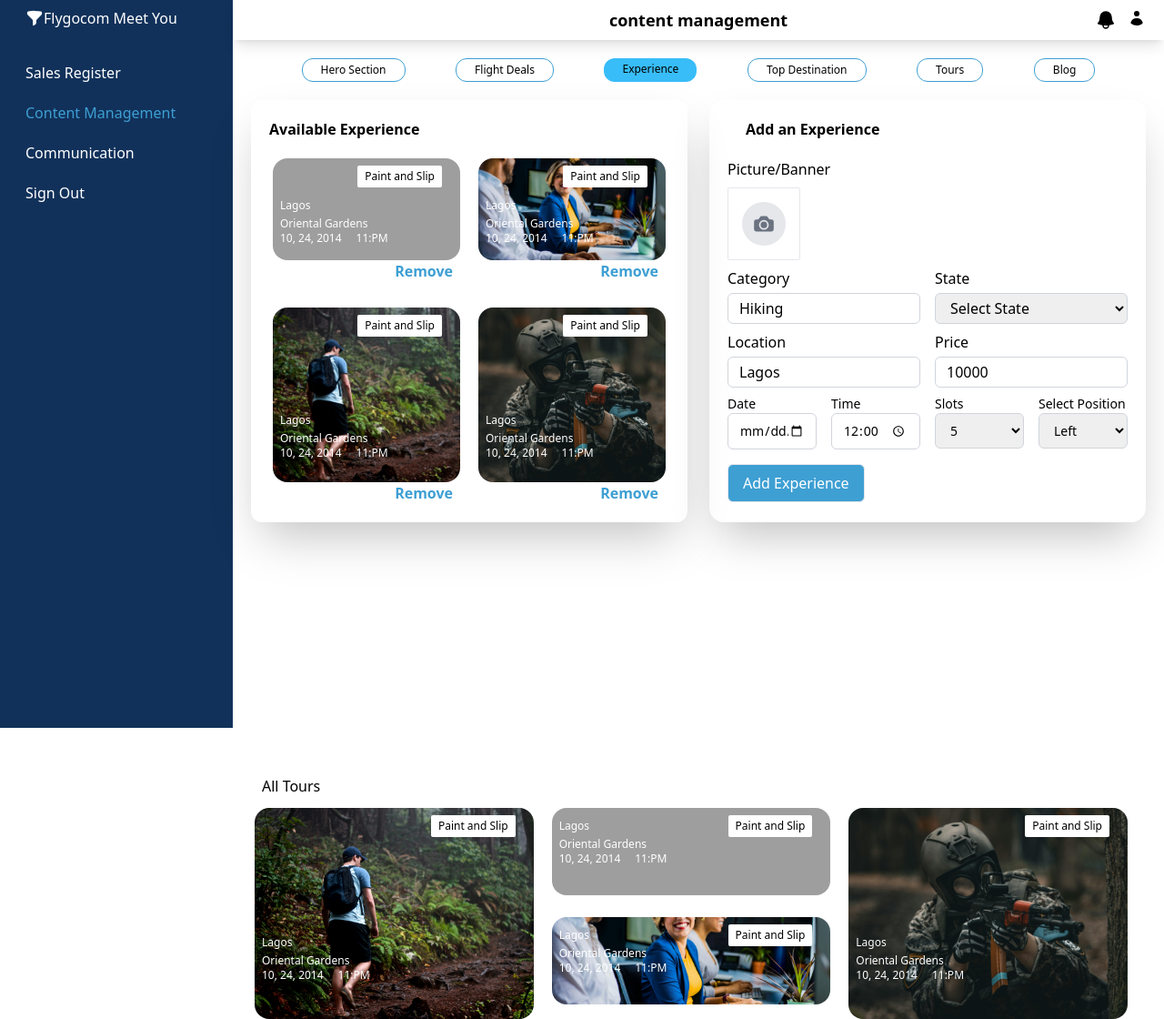
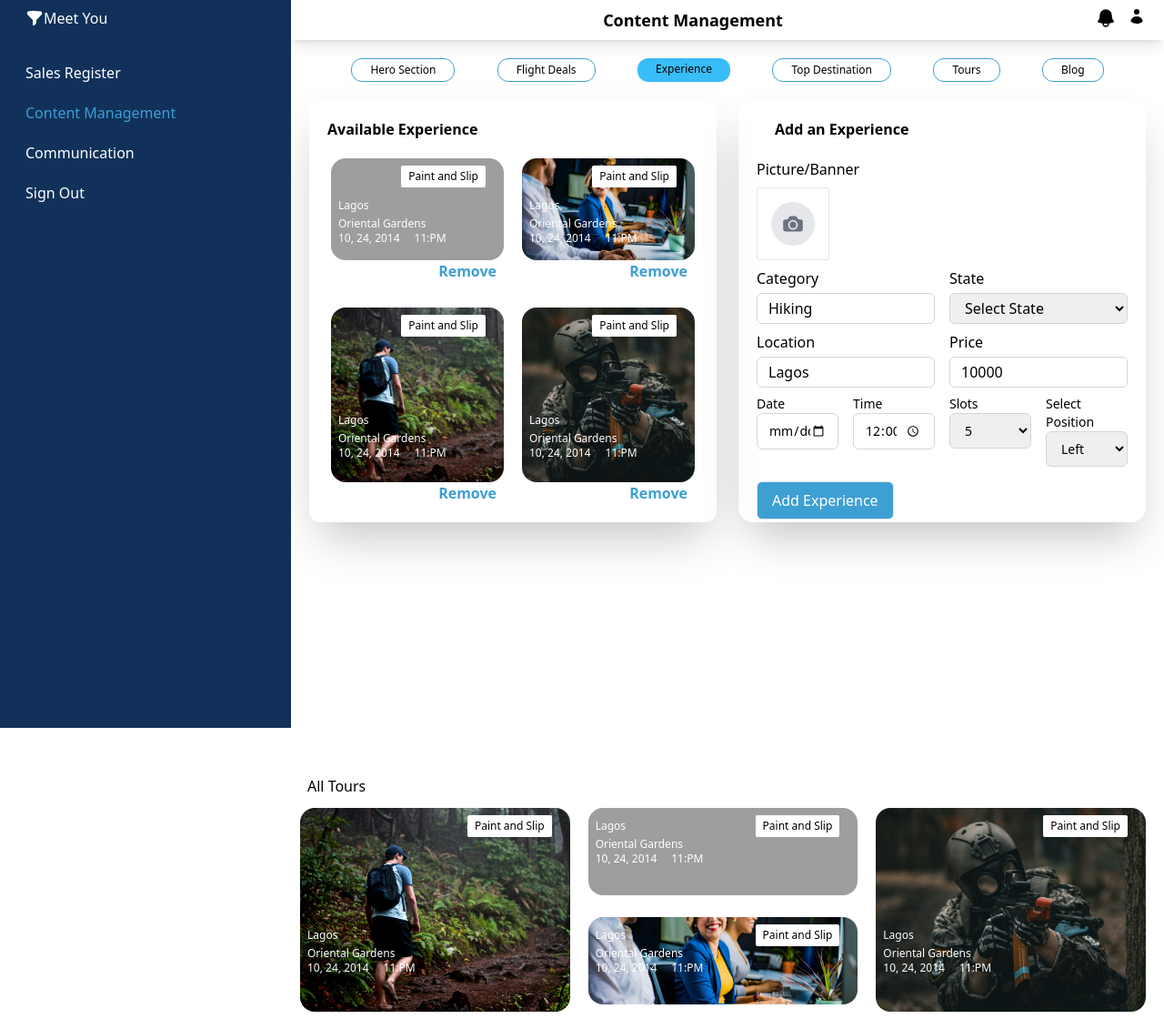
Before and after one commit to Ayomide00712/flygo, a website: page src/index.html in a window 1280 px wide. Shown: the whole page at 91% size. Drawn offline with Linux system fonts and the light colour scheme; grey boxes are pictures that could not be loaded.

Commit message:
change the some style from grid to flex

```diff
--- a/src/index.html
+++ b/src/index.html
@@ -8,10 +8,11 @@
 </head>
 
 <body>
-    <div>
-        <div class="grid grid-cols-5 h-screen">
-            <div class="w-full background px-7 text-white ">
-                <div class=" flex py-2">
+    <div class=" flex w-full min-h-screen">
+        <div class=" flex w-[100%]">
+
+            <div class="h-full w-[25%]  background px-7 text-white fixed ">
+                <div class=" flex py-2 ">
                     <svg class="text-white w-5" xmlns="http://www.w3.org/2000/svg" viewBox="0 0 24 24"
                         fill="currentColor" className="size-6">
                         <path fillRule="evenodd"
@@ -19,7 +20,7 @@
                             clipRule="evenodd" />
                     </svg>
 
-                    <h2>Flygocom Meet You</h2>
+                    <h2>Meet You</h2>
                 </div>
                 <div class="mt-7 space-y-5">
                     <p>Sales Register</p>
@@ -28,10 +29,12 @@
                     <button>Sign Out</button>
                 </div>
             </div>
-            <div class="col-span-4">
-                <div class="shadow-lg text-center py-2 flex items-center justify-center">
-                    <h2 class="text-lg font-semibold">content management</h2>
-                    <div class="absolute right-0 flex pr-5 space-x-3">
+
+            <div class="w-[75%] ml-[25%]">
+                <div class="shadow-lg text-center py-2 flex justify-between">
+                    <div></div>
+                    <h2 class="text-lg font-semibold capitalize">content management</h2>
+                    <div class=" flex pr-5 space-x-3">
                         <svg xmlns="http://www.w3.org/2000/svg" viewBox="0 0 24 24" fill="currentColor" class="size-6">
                             <path fill-rule="evenodd"
                                 d="M5.25 9a6.75 6.75 0 0 1 13.5 0v.75c0 2.123.8 4.057 2.118 5.52a.75.75 0 0 1-.297 1.206c-1.544.57-3.16.99-4.831 1.243a3.75 3.75 0 1 1-7.48 0 24.585 24.585 0 0 1-4.831-1.244.75.75 0 0 1-.298-1.205A8.217 8.217 0 0 0 5.25 9.75V9Zm4.502 8.9a2.25 2.25 0 1 0 4.496 0 25.057 25.057 0 0 1-4.496 0Z"
@@ -208,12 +211,12 @@
 
         </div>
     </div>
-    <div class="grid grid-cols-5 mt-10 mx-10">
-        <div class="col-span-1"></div>
-        <div class=" col-span-4">
+    <div class="flex w-[100%] mt-10 px-5">
+
+        <div class=" w-[75%] ml-[25%]">
             <h3 class="py-3 px-2">All Tours</h3>
             <div class="grid grid-cols-3 gap-x-5">
-                <div class=" relative  h-56  ">
+                <div class=" relative  h-56">
                     <img class=" w-full h-full object-cover rounded-2xl" src="img/walking.jpg" alt="">
                     <div class="absolute top-2 right-5 px-2 bg-white text-xs rounded-sm py-1 font-medium">Paint and Slip
                     </div>
--- a/src/input.css
+++ b/src/input.css
@@ -2,10 +2,9 @@
 @tailwind components;
 @tailwind utilities;
 
-
+.debug{
+    border: 1px red solid;
+}
 .background{
     background-color: #11315A;
 }
-.backimage{
-    background-image: ;
-}
```
Also changed, not shown: src/output.css.
